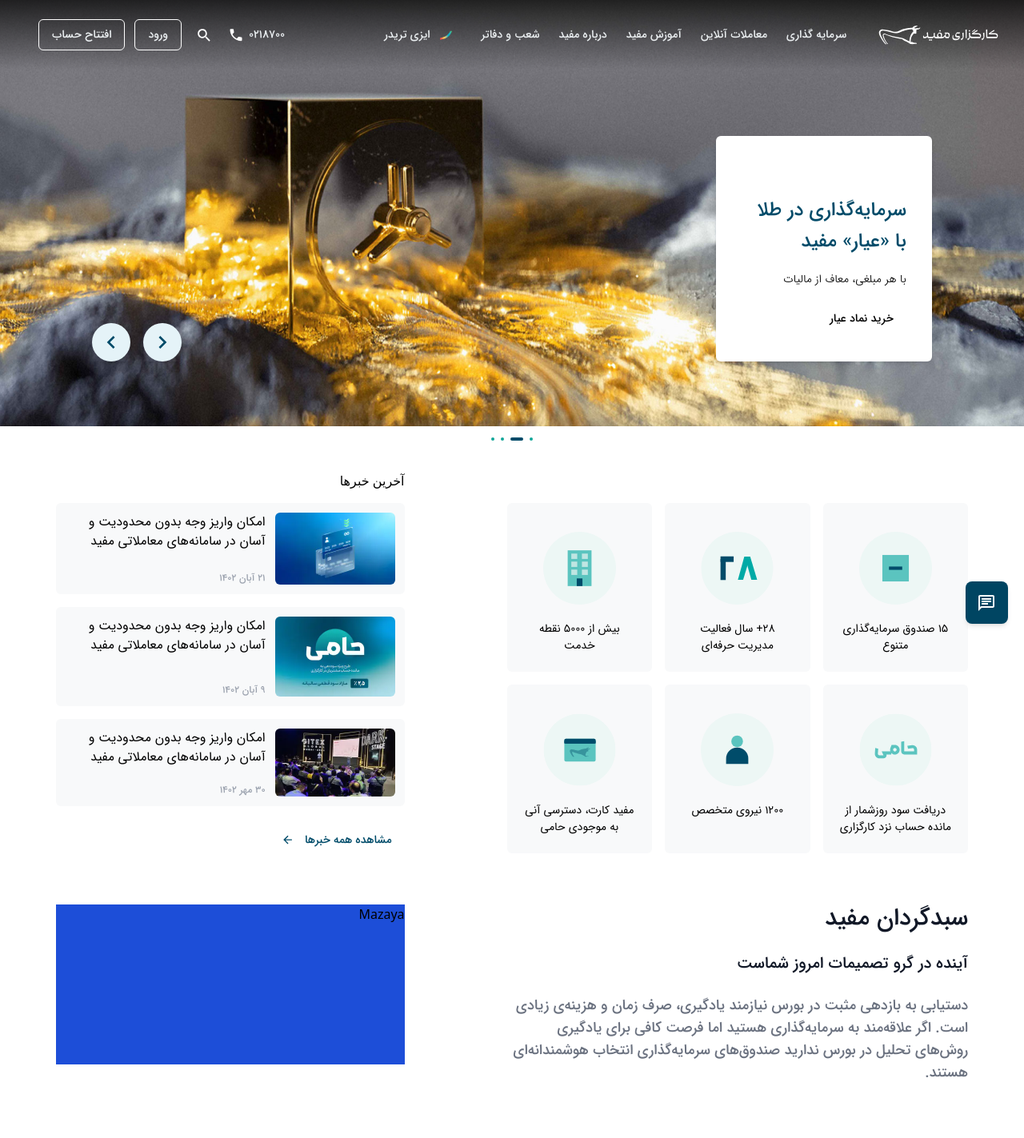
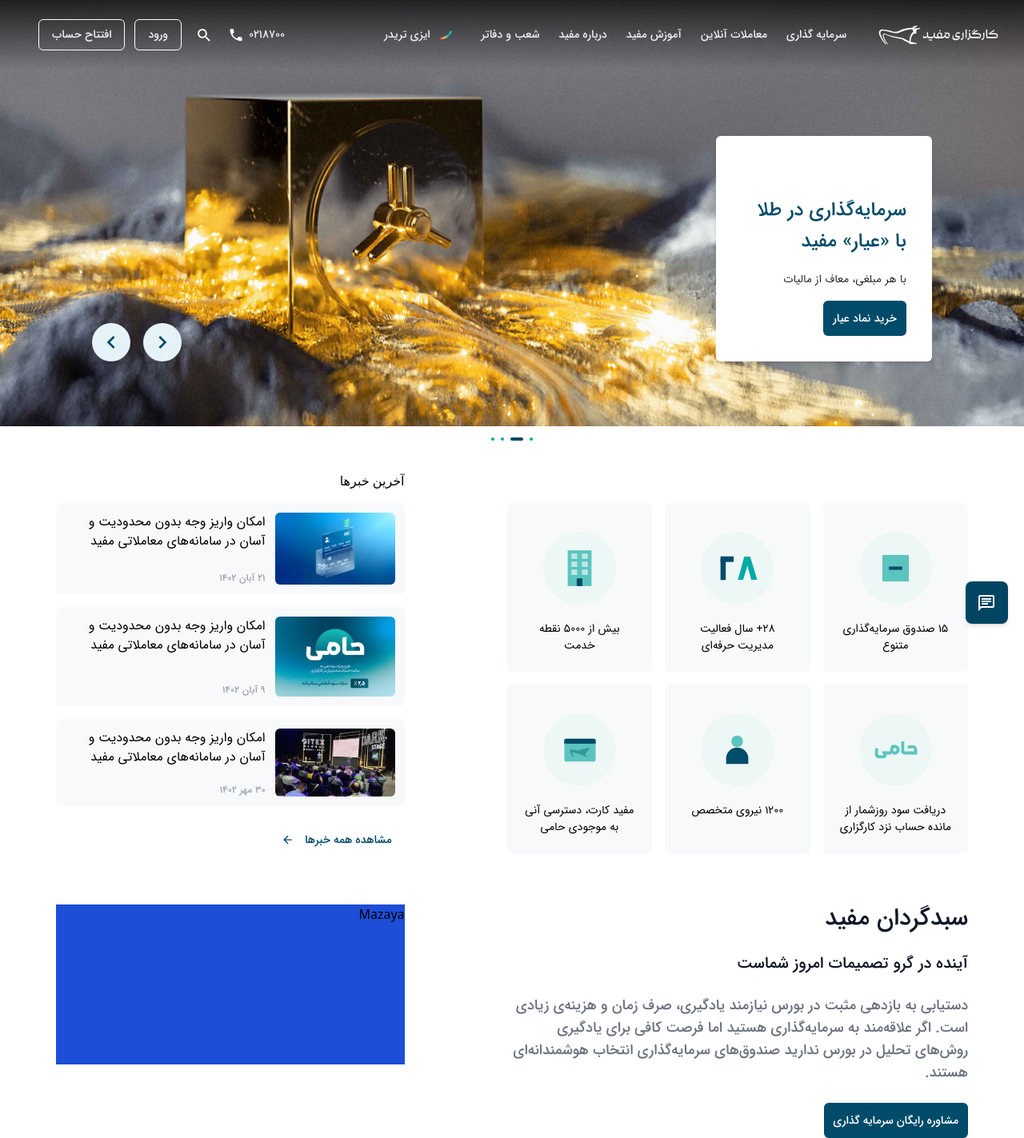
Before and after one commit to EvoNick-IR/Mofid-Securities-clone, a React (Vite) app: page / in a window 1280 px wide. Shown: the whole page at 80% size. Before the commit the page ends 1379 px from the top, so only its background shows below. Built offline with nearby package versions, Linux system fonts and the light colour scheme.

Commit message:
fix: fix the separated btns Err

```diff
--- a/src/components/Button/Button_bg.jsx
+++ /dev/null
@@ -1,34 +0,0 @@
-import { useEffect, useState, memo } from "react";
-
-const Button_bg = (props) => {
-  const { bg, hover, title, color } = props;
-
-  const [btnBg, setBtnBg] = useState(bg);
-  const [btnHover, setBtnHover] = useState(hover);
-  const [btnTitle, setBtnTitle] = useState(title);
-  const [btnColor, setBtnColor] = useState(color);
-
-  console.log(btnBg);
-  useEffect(() => {
-    setBtnBg(bg);
-    setBtnHover(hover);
-    setBtnColor(color);
-  }, []);
-  useEffect(() => {
-    setBtnTitle(title);
-  }, [title]);
-  return (
-    <button
-      type="button"
-      className={`ismed text-sm px-4 py-3 bg-[${
-        btnBg ? btnBg : bg
-      }]  rounded-md text-${btnColor} hover:${
-        hover ? `bg-[${btnHover}]` : "opacity-80"
-      } ease-out cursor-pointer transition-all`}
-    >
-      {btnTitle}
-    </button>
-  );
-};
-
-export default memo(Button_bg);
--- a/src/components/Button/Button_nobg.jsx
+++ /dev/null
@@ -1,14 +0,0 @@
-import { arrowLeft } from "../News/services";
-const Button_nobg = (props) => {
-  let { title, color } = props;
-  return (
-    <button
-      className={`ismed flex gap-3 text-sm px-4 py-3 bg-transparent border-solid border-${color} rounded-md text-${color} hover:bg-gray-600 ease-out cursor-pointer transition-all`}
-    >
-      {title}
-      <img src={arrowLeft} alt="" className={`text-${color}`} />
-    </button>
-  );
-};
-
-export default Button_nobg;
--- /dev/null
+++ b/src/components/Buttons/Button-green.jsx
@@ -0,0 +1,17 @@
+import { useEffect, useState, memo } from "react";
+
+const Button_bg = (props) => {
+  const { title } = props;
+  const [btnTitle, setBtnTitle] = useState(title);
+
+  useEffect(() => {
+    setBtnTitle(title);
+  }, [title]);
+  return (
+    <div className="text-white flex justify-center p-3 ismed text-sm bg-[#00A796] transition-all duration-300 cursor-pointer rounded-md hover:opacity-80">
+      <button type="button">{btnTitle}</button>
+    </div>
+  );
+};
+
+export default memo(Button_bg);
--- /dev/null
+++ b/src/components/Buttons/Button_blue.jsx
@@ -0,0 +1,17 @@
+import { useEffect, useState, memo } from "react";
+
+const Button_bg = (props) => {
+  const { title } = props;
+  const [btnTitle, setBtnTitle] = useState(title);
+
+  useEffect(() => {
+    setBtnTitle(title);
+  }, [title]);
+  return (
+    <div className="text-white flex justify-center p-3 ismed text-sm bg-[#004B69] transition-all duration-300 cursor-pointer rounded-md hover:opacity-80">
+      <button type="button">{btnTitle}</button>
+    </div>
+  );
+};
+
+export default memo(Button_bg);
--- /dev/null
+++ b/src/components/Buttons/Button_noblue.jsx
@@ -0,0 +1,17 @@
+import { useEffect, useState, memo } from "react";
+
+const Button_bg = (props) => {
+  const { title } = props;
+  const [btnTitle, setBtnTitle] = useState(title);
+
+  useEffect(() => {
+    setBtnTitle(title);
+  }, [title]);
+  return (
+    <div className="text-[#004B69] flex justify-center p-3 ismed text-sm border-solid border-[1px]  border-[#004B69]  transition-all duration-300 cursor-pointer rounded-md hover:opacity-80">
+      <button type="button">{btnTitle}</button>
+    </div>
+  );
+};
+
+export default memo(Button_bg);
--- /dev/null
+++ b/src/components/Buttons/Button_nogreen.jsx
@@ -0,0 +1,17 @@
+import { useEffect, useState, memo } from "react";
+
+const Button_bg = (props) => {
+  const { title } = props;
+  const [btnTitle, setBtnTitle] = useState(title);
+
+  useEffect(() => {
+    setBtnTitle(title);
+  }, [title]);
+  return (
+    <div className="text-[#00A796] flex justify-center p-3 ismed text-sm border-solid border-[1px]  border-[#00A796]  transition-all duration-300 cursor-pointer rounded-md hover:opacity-80">
+      <button type="button">{btnTitle}</button>
+    </div>
+  );
+};
+
+export default memo(Button_bg);
--- a/src/components/Sabad-gardan/Sabad.jsx
+++ b/src/components/Sabad-gardan/Sabad.jsx
@@ -1,4 +1,4 @@
-import Button_bg from "../Button/Button_bg";
+import Button_blue from "../Buttons/Button_blue";
 
 const Sabad = () => {
   return (
@@ -14,11 +14,11 @@
         هستند.
       </p>
       <div className="">
-        {/* <Button_bg
+        <Button_blue
           title="مشاوره رایگان سرمایه گذاری"
           bg="#004B69"
           color="white"
-        /> */}
+        />
       </div>
     </div>
   );
--- a/src/components/Slider/Slider.jsx
+++ b/src/components/Slider/Slider.jsx
@@ -1,6 +1,5 @@
 import { useEffect, useState, memo } from "react";
 import { next, prev, slides, boxTitles } from "./services";
-import Button_bg from "../Button/Button_bg";
 
 const Slider = () => {
   const [pos, setpos] = useState(0);
@@ -45,13 +44,9 @@
             {titles.title}
           </h3>
           <p className="text-sm islight leading-relaxed">{titles.p}</p>
-
-          <Button_bg
-            title={titles.bott}
-            bg="#004B69"
-            hover="#00243C"
-            color="white"
-          />
+          <div className="text-white flex justify-center p-3 ismed text-sm bg-[#004B69] rounded-md transition-all duration-300 cursor-pointer hover:bg-[#00243C]">
+            <button type="Button">{titles.bott}</button>
+          </div>
         </div>
         <div className="flex justify-end items-end gap-4">
           <div className="flex justify-center items-center ">
```
